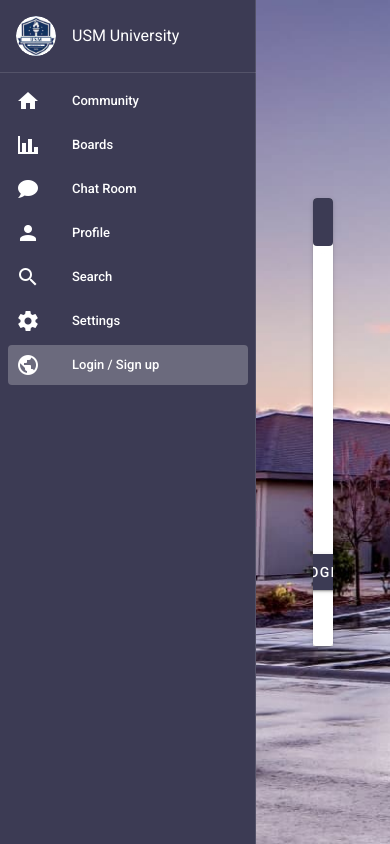
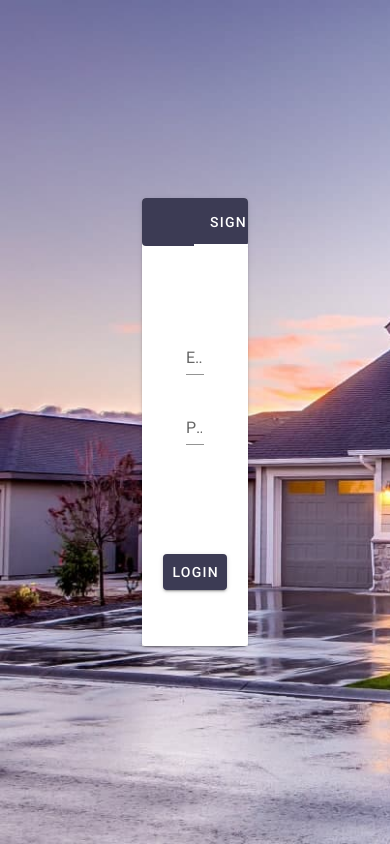
Before and after one commit to RoduanKD/Frontend-05-USM-project, a Vue app: page /login in a window 390 px wide. Built offline with nearby package versions, Linux system fonts and the light colour scheme; no server answers; what vue-moment would draw is missing.

Commit message:
hide sidebar on mobile

```diff
--- a/src/components/SideBar.vue
+++ b/src/components/SideBar.vue
@@ -1,6 +1,6 @@
 <template>
   <v-navigation-drawer
-       color="primary" dark app permanent>
+       color="primary" dark app>
       <template v-slot:prepend>
         <v-list-item two-line>
           <v-list-item-avatar>
```
